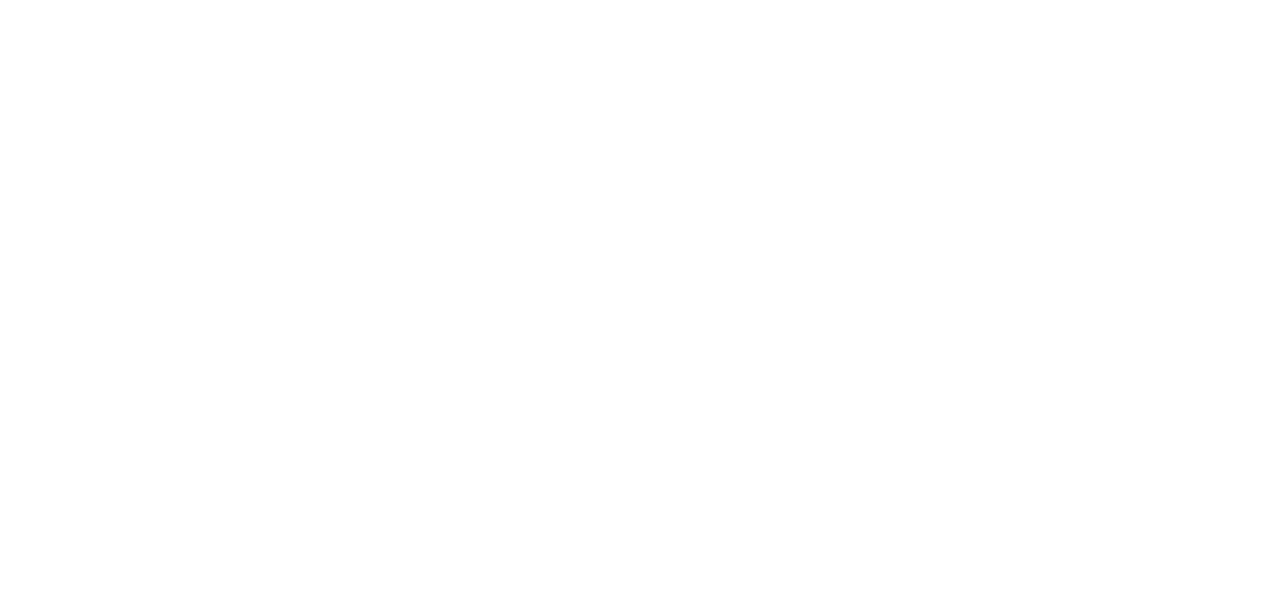
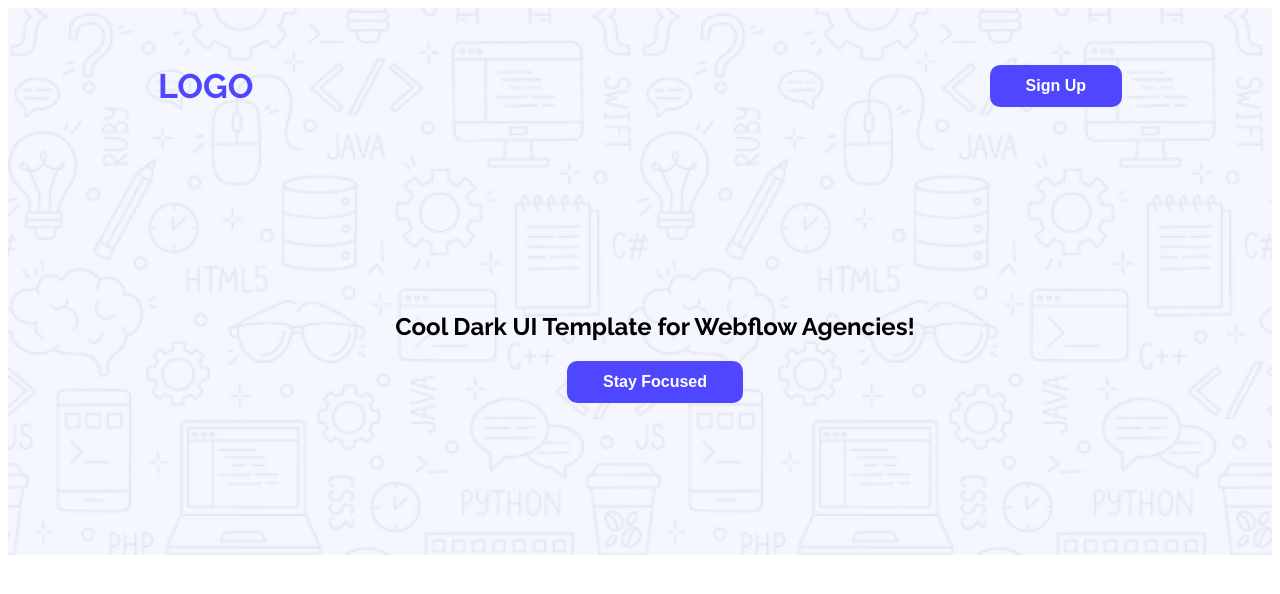
Before and after one commit to salauddin-777/first-assignment-ph, a plain HTML site: page index.html in a window 1280 px wide. Drawn offline with Linux system fonts and the light colour scheme.

Commit message:
Navigation Bar Updated Succesfully

```diff
--- a/index.html
+++ b/index.html
@@ -4,9 +4,27 @@
     <meta charset="UTF-8">
     <meta name="viewport" content="width=device-width, initial-scale=1.0">
     <title>First Assignment</title>
+    <link rel="preconnect" href="https://fonts.googleapis.com">
+<link rel="preconnect" href="https://fonts.gstatic.com" crossorigin>
+<link href="https://fonts.googleapis.com/css2?family=Merriweather:ital,opsz,wght@0,18..144,300..900;1,18..144,300..900&family=Open+Sans:ital,wght@0,300..800;1,300..800&family=Raleway:ital,wght@0,100..900;1,100..900&display=swap" rel="stylesheet">
     <link rel="stylesheet" href="styles/style.css">
 </head>
-<body>
-
+<body class="raleway-normal">
+    <header >
+        <div class="nav">
+            <div class="nav-bar">
+                <h2 class="nav-title">LOGO</h2>
+            </div>
+            <div>
+                <button class="nav-button">Sign Up</button>
+            </div>
+        </div>
+        <section class="banner">
+            <div class="main-banner" >
+                <h2 class="banner-title">Cool Dark UI Template for Webflow Agencies!</h2>
+                <button class="nav-button banner-btn">Stay Focused</button>
+            </div>
+        </section>
+    </header>
 </body>
 </html>
--- a/styles/style.css
+++ b/styles/style.css
@@ -0,0 +1,50 @@
+.raleway-normal {
+  font-family: "Raleway", sans-serif;
+  font-optical-sizing: auto;
+  font-style: normal;
+}
+
+/* Navbar Style */
+header{
+     background-image: url("../Assets/Hero-bg.png");
+    max-width: 1440px;
+    background-size: cover;
+    }
+.nav{
+
+    display: flex;
+    align-items: center;
+    justify-content: space-between;
+    padding-left: 150px;
+    padding-right: 150px;
+    padding-top: 30px;
+}
+
+.nav-title{
+    color: #4E47FF;
+    font-size: 34px;
+}
+.nav-button{
+    color: white;
+    font-weight: bold;
+    font-size: 16px;
+    background-color: #4E47FF;
+    padding: 12px 36px 12px 36px;
+    border-radius: 10px;
+    border: none;
+}
+
+/* Banner Style */
+
+.banner{
+    padding: 158px 237px 152px 267px ;
+}
+.main-banner{
+    text-align: center;
+}
+.banner-title{
+
+}
+.banner-btn{
+
+}
```
